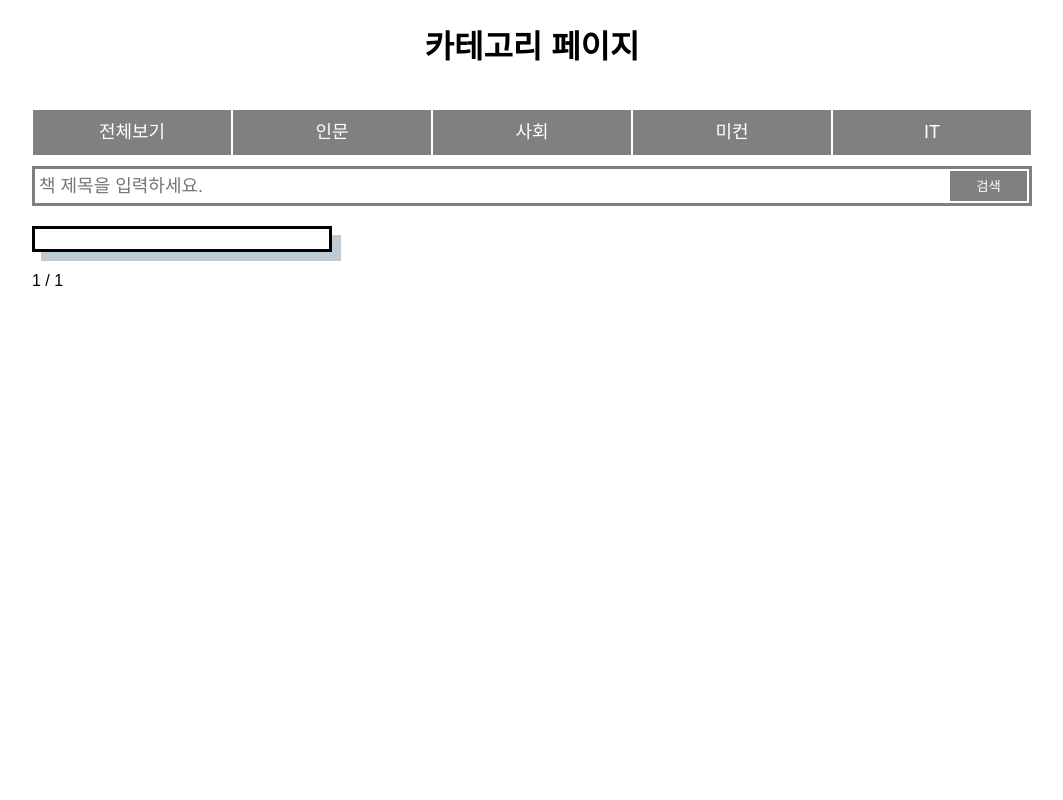
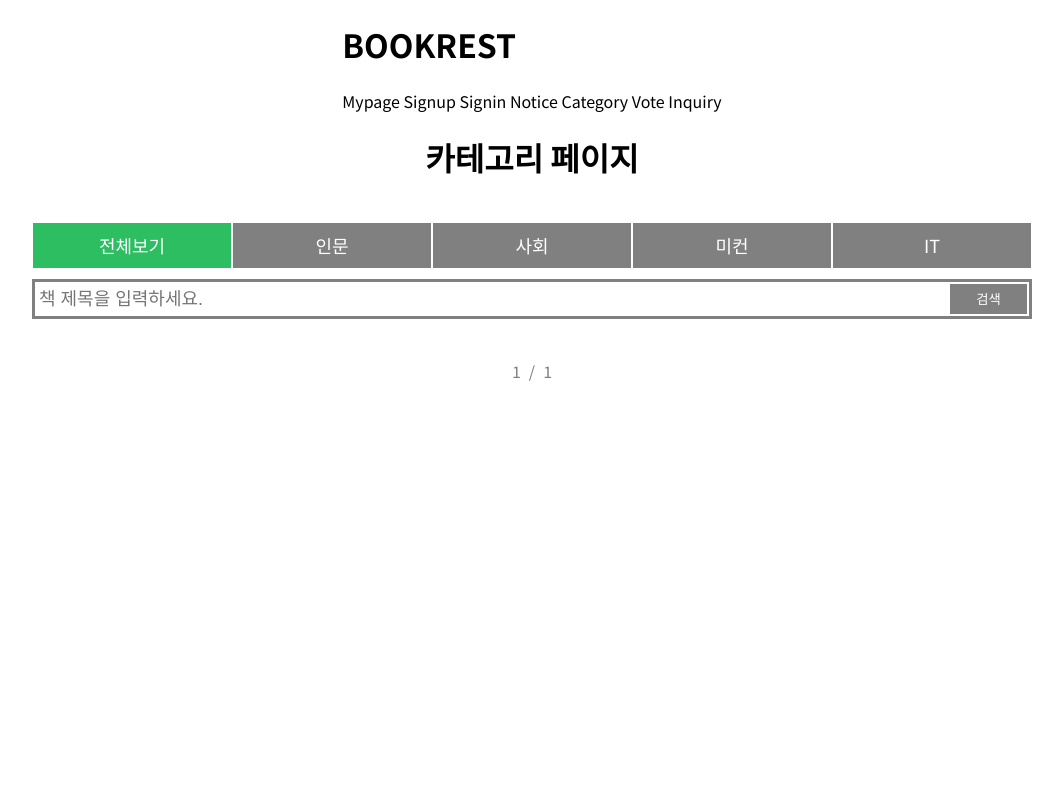
Before and after one commit to SKHU-Likelion-9th/BOOKREST, a Django app: page /category/ in a window 1280 px wide. Shown: the whole page, without its empty margins (108-1171 px from the left). Run offline with Django 3.2, Linux system fonts and the light colour scheme; data that the repository does not hold is empty.

Commit message:
category 데이터 불러오기, 이미지 불러오기, 페이징 완료

```diff
--- a/bookrest/category/static/css/category.css
+++ b/bookrest/category/static/css/category.css
@@ -7,7 +7,7 @@ html, body{
     overflow-x: hidden;
     margin: 0;
     padding: 0;
-    font-family: "NotoSans", sans-serif;
+    font-family: "Noto Sans KR", sans-serif;
     display: flex;
     flex-direction: column;
     align-items: center;
@@ -16,6 +16,10 @@ html, body{
 /*링크속성 없애기*/
 a{
    all: unset;
+}
+
+p{
+  all: unset;
 }
 
 /*navbar 클릭시 색상*/
@@ -45,6 +49,11 @@ a{
  .category_nav > .item > button{
    all: unset;
    width: 100%;
+ }
+
+ /*처음 category 페이지 방문 시 전체보기에 초록색 배경 설정*/
+ #get_all{
+   background-color: #2DBE61;
  }
 
  .category_nav > :hover{
@@ -107,6 +116,7 @@ a{
    padding: 10px;
    border: 3px solid #000000;
    box-shadow: 9px 9px 0 #bdccd4;
+   justify-content: space-between;
  }
 
  .book > .title > h2{
@@ -134,6 +144,7 @@ a{
    display: flex;
    flex-direction: column;
    width: 157px;
+   font-size: 14px;
  }
 
  .book_card_column > span{
@@ -142,10 +153,17 @@ a{
 
  /*book card에서 카테고리 부분은 띄우지 않기 위함*/
  .book_card_column > .book_category{
-   margin-top: 5px;
+   margin-top: 0px;
  }
- .book_card_column > .book_button{
-   margin-top: 0px;
+ .book_card_column > .book_category > .star_img{
+   all: unset;
+   float: right;
+ }
+ .book_card_column > .book_category > .star_img > img{
+   width: 16px;
+   height: 16px;
+
+   cursor: pointer;
  }
 
  .title > hr{
@@ -160,7 +178,7 @@ a{
  }
 
  .book_card_column > .book_button > button{
-  margin-top: 14px;
+  margin-top: 12px;
   width: 100%;
    height: 100%;
    background: #808080;
@@ -174,4 +192,22 @@ a{
  .book_card_column > .book_button > :hover{
    background: #2DBE61;
    cursor: pointer;
+}
+
+.page{
+  align-items: center;
+  text-align: center;
+  margin-top: 20px;
+  margin-bottom: 20px;
+  display: flex;
+  justify-content: center;
  }
+ .page > .page_button{
+   margin-left: 10px;
+   margin-right: 10px;
+   cursor: pointer;
+   color: #2DBE61;
+ }
+ .page > span{
+   color: #808080;
+ }
--- a/bookrest/templates/base.html
+++ b/bookrest/templates/base.html
@@ -8,10 +8,58 @@
 </head>
 <body>
     <!-- 네브바만 상속 받으면 될 것 같아요 그쵸?-->
+    <div class="nav">
 
+        <div class="nav__logo">
+          <h1>
+            <a href="{% url 'main' %}">BOOKREST</a>
+          </h1>
+        </div>
+
+        <div class="nav__menu">
+          <a
+            class="nav__menu__link js-nav__menu__link"
+            href="{% url 'mypage' %}"
+            data-path="/join/mypage"
+            >Mypage</a
+          >
+          <a
+            class="nav__menu__link js-nav__menu__link"
+            href="{% url 'sign_up' %}"
+            data-path="/join/sign_up"
+            >Signup</a
+          >
+          <a
+            class="nav__menu__link js-nav__menu__link"
+            href="{% url 'sign_in' %}"
+            data-path="/join/sign_in"
+            >Signin</a
+          >
+          <a class="nav__menu__link js-nav__menu__link" href="{% url 'introduce' %}" data-path="/introduce">Notice</a>
+          <a
+            class="nav__menu__link js-nav__menu__link"
+            href="{% url 'category' %}"
+            data-path="/category/"
+            >Category</a
+          >
+          <a
+            class="nav__menu__link js-nav__menu__link"
+            href="{% url 'vote' %}"
+            data-path="/vote/"
+            >Vote</a
+          >
+          <a
+          class="nav__menu__link js-nav__menu__link"
+          href="{% url 'inquiry' %}"
+          data-path="/inquiry/"
+          >Inquiry</a
+        >
+        </div>
+      </div>
     {% block content %}
     {% endblock %}
 
     <!-- 푸터도 한다면 여기다 푸터하면 돼용 -->
+    <script src="{% static 'js/nav.js '%}"></script>
 </body>
 </html>
--- a/bookrest/templates/category.html
+++ b/bookrest/templates/category.html
@@ -2,15 +2,26 @@
 {% load static %}
 {% block content %}
 <link rel="stylesheet" href="{% static 'css/category.css' %}">
+<script src="https://ajax.googleapis.com/ajax/libs/jquery/3.4.1/jquery.min.js"></script>
+<script>
+    $('#get_humanities').click(function() {
+        var department = $('p').text();
+        var humanities = '인문융합자율학부';
+        if(department == humanities){
+            $('p').text('시바견');
+        }
+    })
+</script>
+
 <h1>카테고리 페이지</h1>
     <div class="category">
 
         <div class="category_nav">
-            <div class="item">전체보기</div>
-            <div class="item">인문</div>
-            <div class="item">사회</div>
-            <div class="item">미컨</div>
-            <div class="item">IT</div>
+            <div class="item" id="1"><button id="get_all">전체보기</button></div>
+            <div class="item" id="2"><button id="get_humanities">인문</button></div>
+            <div class="item" id="3"><button id="get_society">사회</button></div>
+            <div class="item" id="4"><button id="get_media_content">미컨</button></div>
+            <div class="item" id="5"><button id="get_it">IT</button></div>
         </div>
 
         <form method="GET" action="{% url 'category' %}">
@@ -21,18 +32,24 @@
         </form>
 
         <div class="book_list">
+            {% for book in book_list %}
             <div class="book">
 
-                {% for book in book_list %}
+
                 <div class="title" id="title" name="title">
                     <h2 >{{ book.title }}</h2>
+
+                </div>
+                <div class="book_middle">
                     <hr>
-                </div>
                 <div class="book_card">
-                    <img src="{% static 'img/{{ book.image }}'%}"/>
+                    {% if book.image %}
+                    <img src="{{ book.image }}" alt=""/>
+                    {% endif %}
                     <div class="book_card_column">
                         <span class="book_category">
-                            <h4 class="column_title">카테고리</h4>&ensp;IT
+                            <h4 class="column_title">카테고리</h4><button class="star_img"><img id="img" src="{% static 'img/star_unclick.png' %}"></button>
+                            <br><p class="department">{{ book.department }}</p>
                         </span>
                         <span class="book_author"><h4 class="column_title">저자</h4>&ensp;{{ book.author }}
                         </span>
@@ -46,29 +63,41 @@
                             <h4 class="column_title">재고</h4>&ensp;{{ book.stock }}
                         </span class="book_left">
                         <span class="book_button">
-                            <button><a href="detail.html">대여하기</a></button>
+                            <button><a href="../detail">대여하기</a></button>
                         </span>
                     </div>
                 </div>
-                {% endfor %}
+                </div>
+
 
 
             </div>
+            {% endfor %}
 
         </div>
 
+        <div class="page">
         {% if book_list.has_previous %}
-        <a href='?page={{book_list.previous_page_number}}&search={{search}}'>이전</a>
+            <div class="page_button">
+            <a href='?page={{book_list.previous_page_number}}&search={{search}}'>이전</a>
+            </div>
         {% endif %}
         <span>{{book_list.number}}</span>
-        <span>/</span>
+        <span>&ensp;/&ensp;</span>
         <span>{{book_list.paginator.num_pages}}</span>
         {% if book_list.has_next %}
-        <a href='?page={{book_list.next_page_number}}&search={{search}}'>다음</a>
+            <div class="page_button">
+            <a href='?page={{book_list.next_page_number}}&search={{search}}'>다음</a>
+            </div>
         {% endif %}
+        </div>
 
 
     </div>
+
+    <!--js 불러오기-->
+    <script src="{% static 'js/category.js '%}"></script>
+    <script src="{% static 'js/star.js '%}"></script>
 
 {% endblock %}
 
--- a/bookrest/templates/main.html
+++ b/bookrest/templates/main.html
@@ -9,3 +9,5 @@
 <h3>이름 : {{ user.username }}</h3>
 
 <a href="{% url 'logout' %}">로그아웃</a></li>
+
+{% endblock %}
```
Also changed, not shown: bookrest/category/static/js/category.js (+54 -5 lines), bookrest/category/static/js/star.js (added, +9 -0 lines), bookrest/main/static/js/nav.js (added, +19 -0 lines), bookrest/category/static/img/star_onclick.png (added), bookrest/category/static/img/star_unclick.png (added), 1 other file.
